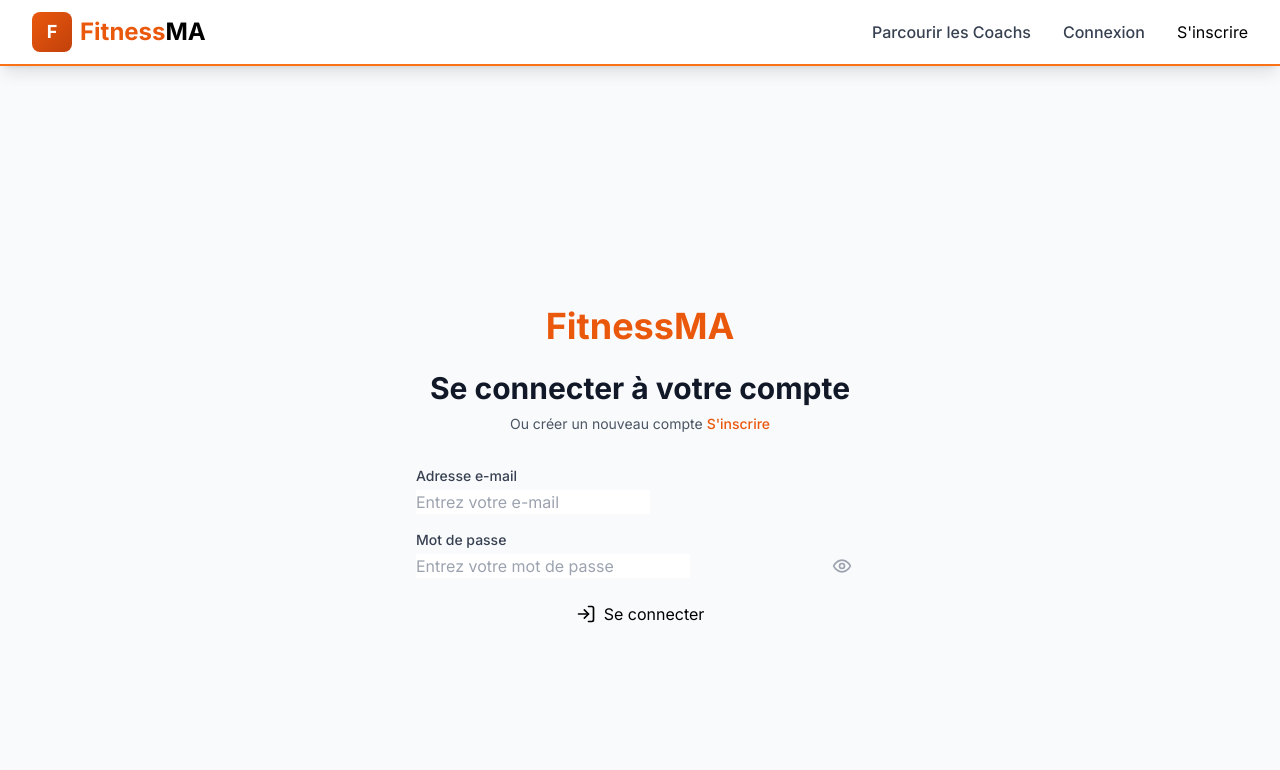
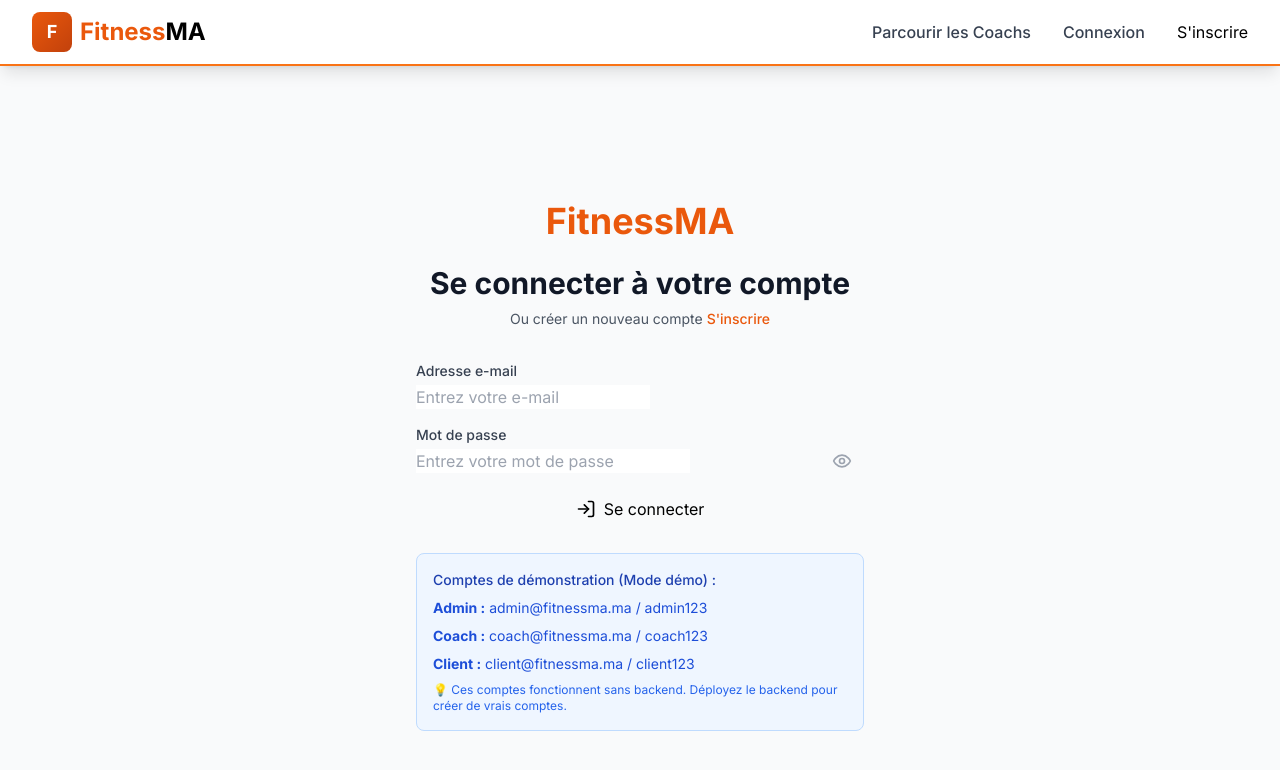
Before and after one commit to mirmirmomo/fitnessma-website, a React (Create React App) app in the folder client/: page /login in a window 1280 px wide. Shown: the top 770 px of the page. Built offline with nearby package versions, Linux system fonts and the light colour scheme.

Commit message:
Add demo mode with admin credentials for immediate access

```diff
--- a/client/src/config.js
+++ b/client/src/config.js
@@ -1,6 +1,6 @@
 const config = {
   API_URL: process.env.NODE_ENV === 'production'
-    ? 'https://fitnessma-backend.up.railway.app'
+    ? 'https://fitnessma-website-production.up.railway.app'
     : 'http://localhost:5001'
 };
 
--- a/client/src/contexts/AuthContext.js
+++ b/client/src/contexts/AuthContext.js
@@ -45,6 +45,34 @@ export const AuthProvider = ({ children }) => {
   }, [token]);
 
   const login = async (email, password) => {
+    // Demo mode credentials (works without backend)
+    const demoCredentials = {
+      'admin@fitnessma.ma': { password: 'admin123', role: 'admin', name: 'Admin FitnessMA' },
+      'coach@fitnessma.ma': { password: 'coach123', role: 'coach', name: 'Coach Demo' },
+      'client@fitnessma.ma': { password: 'client123', role: 'client', name: 'Client Demo' }
+    };
+
+    // Check demo credentials first
+    if (demoCredentials[email] && demoCredentials[email].password === password) {
+      const demoUser = {
+        id: 1,
+        email: email,
+        firstName: demoCredentials[email].name.split(' ')[0],
+        lastName: demoCredentials[email].name.split(' ')[1] || '',
+        role: demoCredentials[email].role
+      };
+
+      const demoToken = 'demo_token_' + Date.now();
+
+      setToken(demoToken);
+      setUser(demoUser);
+      localStorage.setItem('token', demoToken);
+      localStorage.setItem('demoMode', 'true');
+
+      return { success: true, user: demoUser };
+    }
+
+    // Try backend login if demo credentials don't match
     try {
       const response = await axios.post(`${config.API_URL}/api/auth/login`, { email, password });
       const { token: newToken, user: userData } = response.data;
@@ -52,13 +80,14 @@ export const AuthProvider = ({ children }) => {
       setToken(newToken);
       setUser(userData);
       localStorage.setItem('token', newToken);
+      localStorage.setItem('demoMode', 'false');
 
       return { success: true, user: userData };
     } catch (error) {
       console.error('Login error:', error);
       return {
         success: false,
-        error: error.response?.data?.error || 'Login failed'
+        error: 'Identifiants incorrects. Utilisez les comptes de démonstration ou déployez le backend.'
       };
     }
   };
--- a/client/src/pages/Login.js
+++ b/client/src/pages/Login.js
@@ -130,6 +130,24 @@ const Login = () => {
             </button>
           </div>
         </form>
+
+        <div className="mt-6 p-4 bg-blue-50 border border-blue-200 rounded-lg">
+          <h3 className="text-sm font-medium text-blue-800 mb-2">Comptes de démonstration (Mode démo) :</h3>
+          <div className="space-y-2 text-sm text-blue-700">
+            <div>
+              <strong>Admin :</strong> admin@fitnessma.ma / admin123
+            </div>
+            <div>
+              <strong>Coach :</strong> coach@fitnessma.ma / coach123
+            </div>
+            <div>
+              <strong>Client :</strong> client@fitnessma.ma / client123
+            </div>
+          </div>
+          <p className="text-xs text-blue-600 mt-2">
+            💡 Ces comptes fonctionnent sans backend. Déployez le backend pour créer de vrais comptes.
+          </p>
+        </div>
       </div>
     </div>
   );
```
